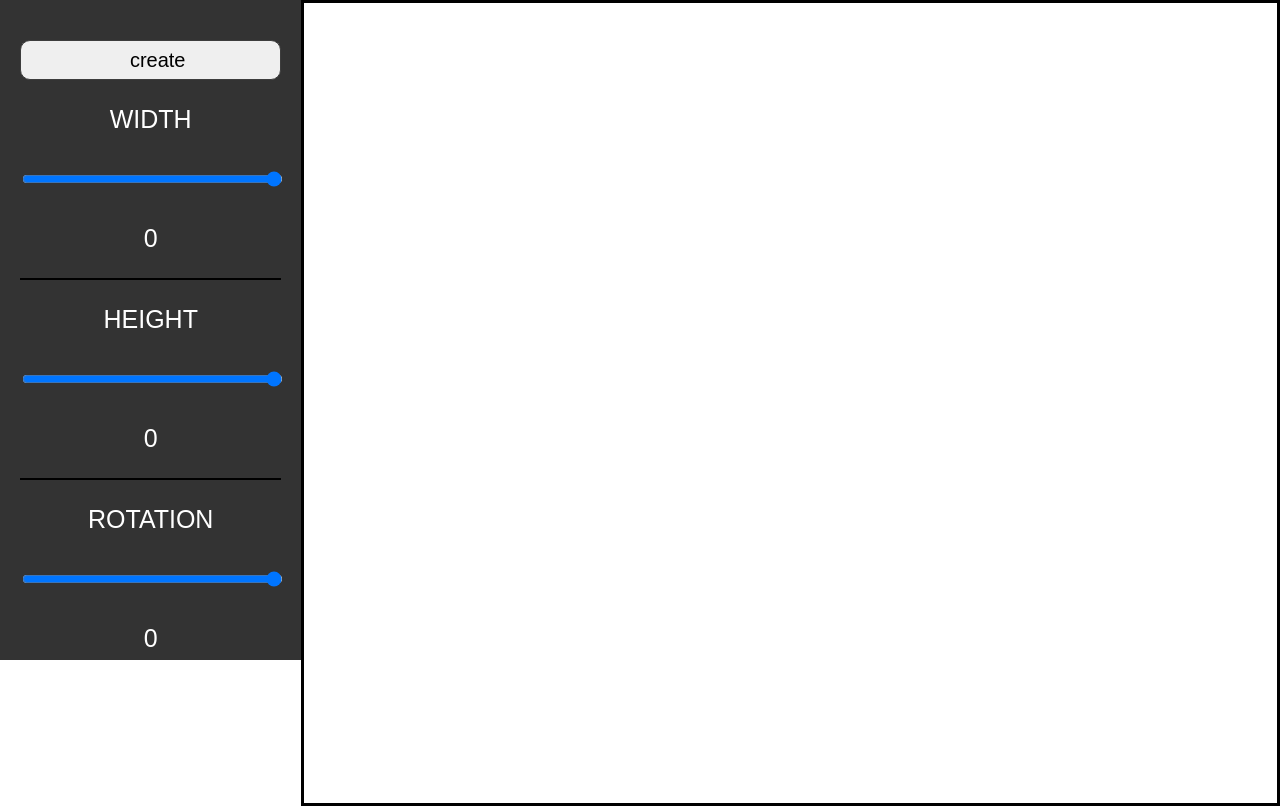
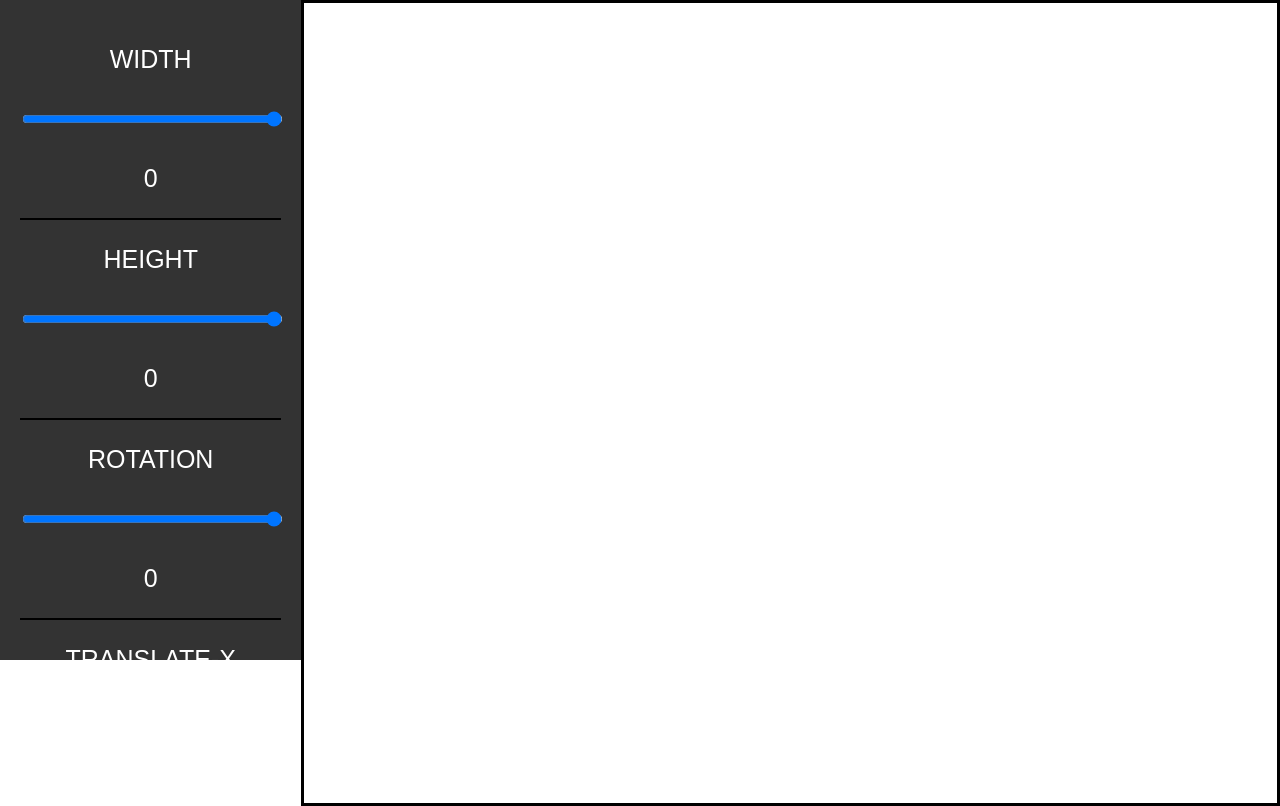
Before and after one commit to raygaratty232/tools-test, a plain HTML site: page index.html in a window 1280 px wide. Drawn offline with nearby package versions, Linux system fonts and the light colour scheme.

Commit message:
delete-btn
delete-btn

```diff
--- a/index.html
+++ b/index.html
@@ -9,7 +9,7 @@
 <body>
 <div class="main-wrapper">
 	<div class="tools">
-		<button class="create">create</button>
+
 		<label>
 		<p>width</p>
 		<input type="range" max="100" min="0" value="100" class="blockWidth">
```
